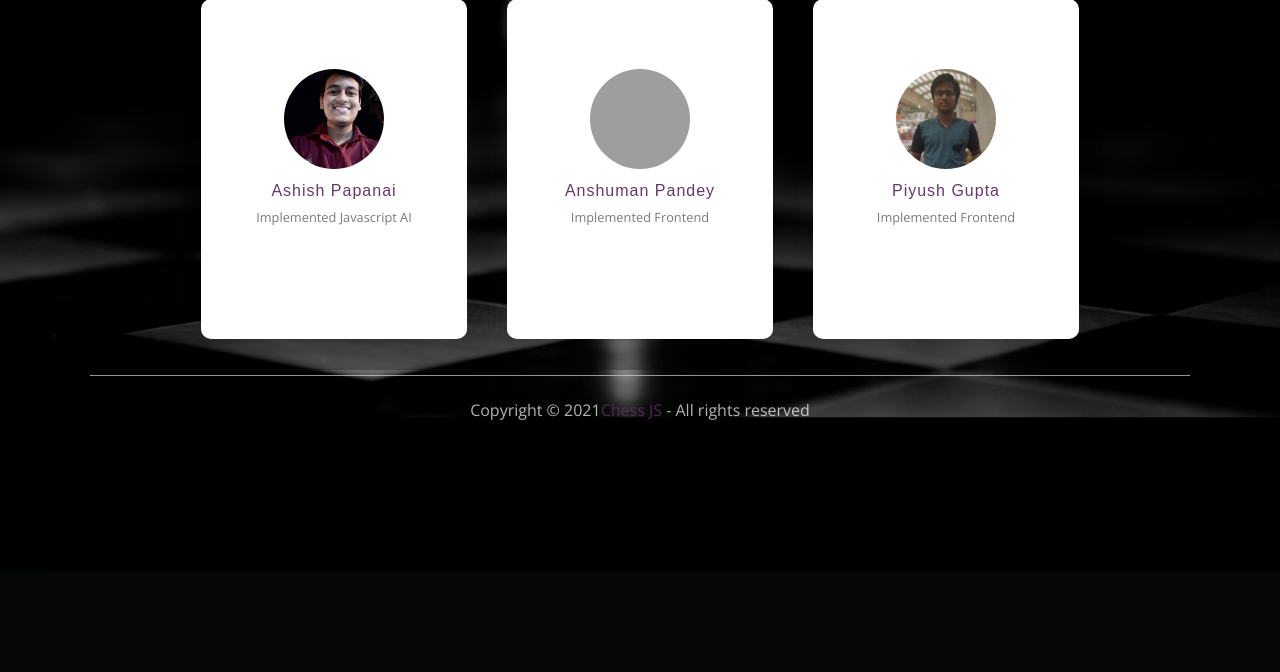
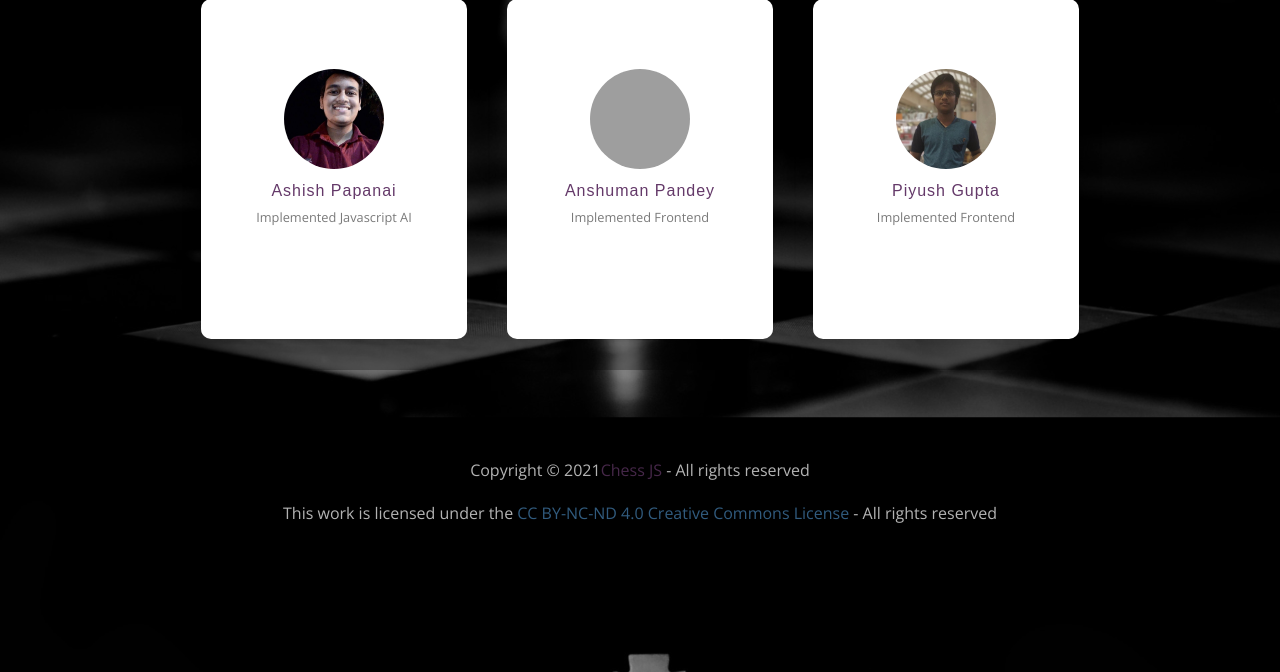
Before and after one commit to ashishpapanai/chessJS, a Flask app: page /about in a window 1280 px wide. Shown: the part 430-1102 px from the top of the page. Before the commit the page ends 850 px from the top, so only its background shows below. Run offline with Flask 2, Linux system fonts and the light colour scheme; some libraries are stand-ins or nearby versions; some web fonts are replaced; grey boxes are pictures that could not be loaded.

Commit message:
Added Footer

```diff
--- a/static/about.css
+++ b/static/about.css
@@ -151,19 +151,7 @@
   .box ul li:nth-child(2) a:hover:before {
     background: #c3d3db;
   }
-  .footer {
-    padding-top: 1rem;
-    padding-bottom: 0.375rem;
-    text-align: center;
-  }
-  .footer .p-small {
-    padding-top: 1.375rem;
-    border-top: 1px solid #c4d8dc;
-    opacity: 0.7;
-  }
-  .footer .foot {
-    color: #643969;
-  }
+
   @media (max-width: 640px) {
     .box {
       flex-grow: 0.5;
--- a/static/styles.css
+++ b/static/styles.css
@@ -305,6 +305,19 @@ h1 {
     width: 60px;
     height: 60px;
 }
+
+.footer {
+    padding-top: 6rem;
+    padding-bottom: 0.175rem;
+    text-align: center;
+  }
+  .footer .p-small {
+    padding-top: 0.175rem;
+    opacity: 0.7;
+  }
+  .footer .foot {
+    color: #643969;
+  }
 
 .Dark1 {
     background-color: rgb(55, 124, 46);
--- a/templates/about.html
+++ b/templates/about.html
@@ -95,9 +95,7 @@
           </div>
         </div>
         <!-- end of Developer section -->
-        <div class="footer">
-          <p class="p-small">Copyright © 2021<a class="foot" href="https://chessjs.tech/">Chess JS</a> - All rights reserved</p>
-        </div>
+
       </div>
 <script src="https://code.jquery.com/jquery-3.3.1.slim.min.js" integrity="sha384-q8i/X+965DzO0rT7abK41JStQIAqVgRVzpbzo5smXKp4YfRvH+8abtTE1Pi6jizo" crossorigin="anonymous"></script>
 <script src="https://cdnjs.cloudflare.com/ajax/libs/popper.js/1.14.7/umd/popper.min.js" integrity="sha384-UO2eT0CpHqdSJQ6hJty5KVphtPhzWj9WO1clHTMGa3JDZwrnQq4sF86dIHNDz0W1" crossorigin="anonymous"></script>
--- a/templates/template.html
+++ b/templates/template.html
@@ -62,5 +62,11 @@
         </nav>
         {% block body%}
             {% endblock %}
+
+            <div class="footer">
+                <p class="p-small">Copyright © 2021<a class="foot" href="https://chessjs.tech/">Chess JS</a> - All rights reserved</p>
+                <p class="p-small">This work is licensed under the  <a href="https://creativecommons.org/licenses/by-nc-nd/4.0/">CC BY-NC-ND 4.0 Creative Commons License</a> - All rights reserved</p>
+              </div>
+
     </body>
 </html>
```
